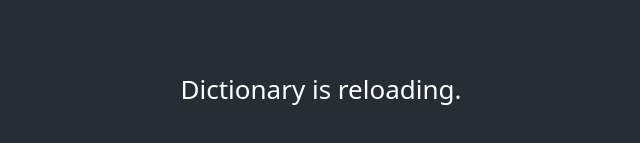
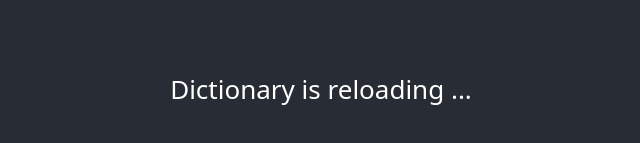
Before and after one commit to mlotfalia/dictionary-project, a React (Create React App) app: page / in a window 1280 px wide. Shown: the part 303-446 px from the top of the page, without its empty margins (319-959 px from the left). Built offline with nearby package versions, Linux system fonts and the light colour scheme.

Commit message:
updating

```diff
--- a/src/App.js
+++ b/src/App.js
@@ -4,7 +4,7 @@ function App() {
   return (
     <div className="App">
       <header className="App-header">
-        <p>Dictionary is reloading.</p>
+        <p>Dictionary is reloading ...</p>
       </header>
     </div>
   );
```
